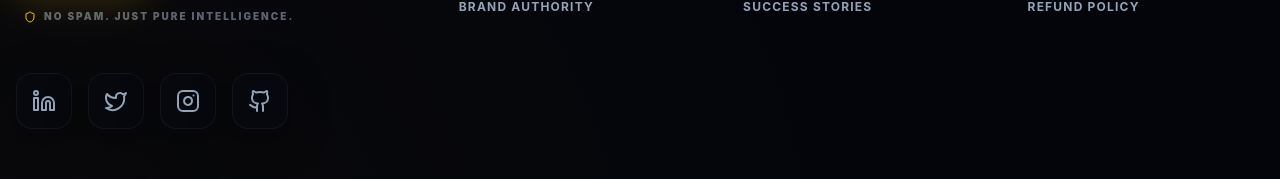
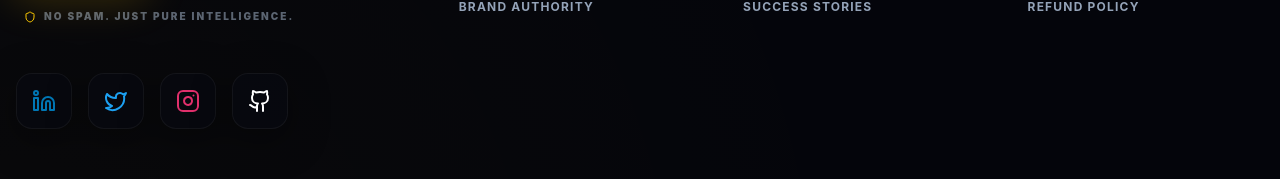
Before and after one commit to ByteCodeVikash/rankriseusa_redesgin, a React (Vite) app: page /cookies-policy in a window 1280 px wide. Shown: the part 3316-3495 px from the top of the page. Built offline with nearby package versions, Linux system fonts and the light colour scheme.

Commit message:
footer updated

```diff
--- a/src/components/Footer.tsx
+++ b/src/components/Footer.tsx
@@ -135,10 +135,10 @@ export default function Footer() {
   };
 
   const socialLinks = [
-    { icon: Linkedin, href: '#' },
-    { icon: Twitter, href: '#' },
-    { icon: Instagram, href: '#' },
-    { icon: Github, href: '#' },
+    { icon: Linkedin, href: '#', colorClass: 'text-[#0077b5] group-hover:shadow-[0_0_15px_#0077b5]' },
+    { icon: Twitter, href: '#', colorClass: 'text-[#1da1f2] group-hover:shadow-[0_0_15px_#1da1f2]' },
+    { icon: Instagram, href: '#', colorClass: 'text-[#e1306c] group-hover:shadow-[0_0_15px_#e1306c]' },
+    { icon: Github, href: '#', colorClass: 'text-white group-hover:shadow-[0_0_15px_rgba(255,255,255,0.5)]' },
   ];
 
   const offices = [
@@ -192,8 +192,8 @@ export default function Footer() {
 
             <div className="flex gap-4">
               {socialLinks.map((social, i) => (
-                <a key={i} href={social.href} className="w-14 h-14 rounded-2xl glass-card flex items-center justify-center border-white/5 hover:border-primary/50 text-muted-foreground hover:text-primary transition-all group">
-                  <social.icon className="w-6 h-6 transition-transform group-hover:scale-110" />
+                <a key={i} href={social.href} className="w-14 h-14 rounded-2xl glass-card flex items-center justify-center border-white/5 transition-all group hover:-translate-y-1 bg-[#0a0a0a]">
+                  <social.icon className={`w-6 h-6 transition-all group-hover:scale-110 ${social.colorClass}`} />
                 </a>
               ))}
             </div>
```
